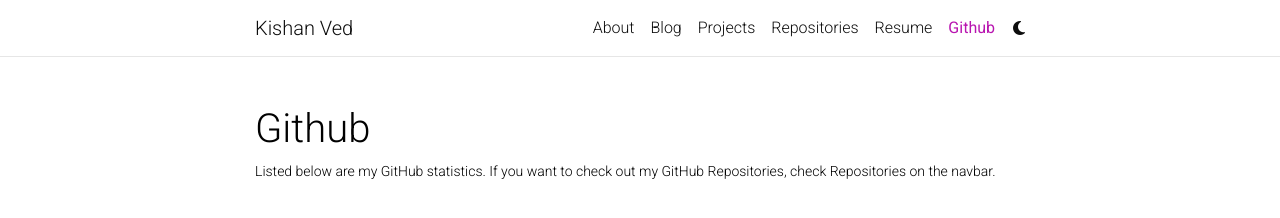
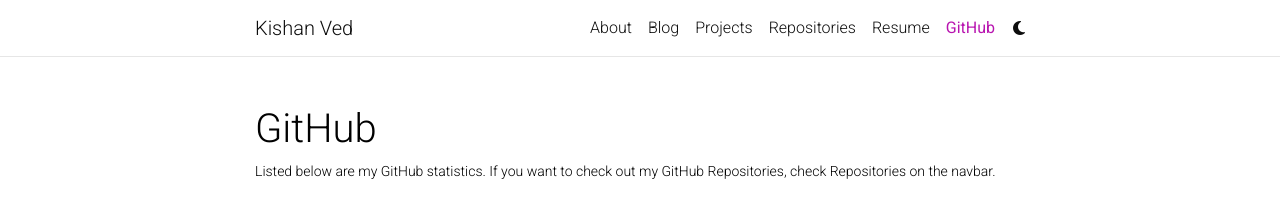
Before and after one commit to Kishan-Ved/portfolio, a Jekyll site: the page built from _pages/github.md, in a window 1280 px wide and 1005 px high. Shown: the top 218 px of the window. Built offline with Jekyll 4.4.1, drawn with Linux system fonts in a browser that asks for light colours; comment, search, counter and statistics services are not loaded; a style sheet for code colours, icons or effects is not loaded.

Commit message:
GitHub H capital

```diff
--- a/_pages/github.md
+++ b/_pages/github.md
@@ -1,7 +1,7 @@
 ---
 layout: page
 permalink: /github/
-title: Github
+title: GitHub
 description: Listed below are my GitHub statistics. If you want to check out my GitHub Repositories, check Repositories on the navbar.
 nav: true
 nav_order: 4
```
